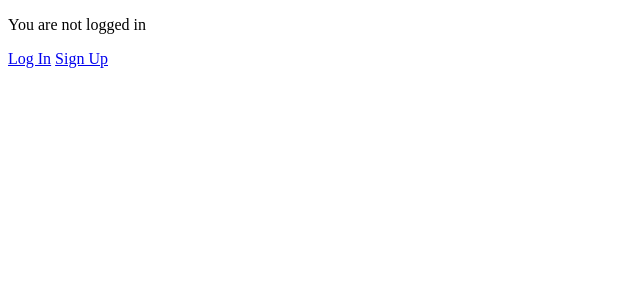
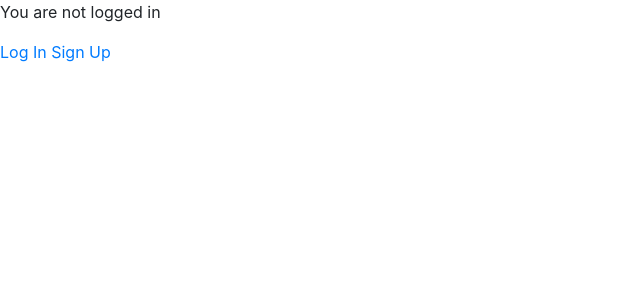
Before and after one commit to Kehvarl/dfb2, a Django app: template templates/home.html in a window 1280 px wide. Shown: the top 300 px of the page, without its empty margins (0-640 px from the left). Run offline with Django 3.2, Linux system fonts and the light colour scheme; the template is opened without the code that fills it, so the values that code supplies are empty; some libraries are stand-ins or nearby versions.

Commit message:
Add Bootstrap to template

```diff
--- a/templates/base.html
+++ b/templates/base.html
@@ -3,11 +3,17 @@
   <head>
     <meta charset="utf-8">
     <title>{% block title %}Newspaper App{% endblock title %}</title>
+    <meta name="viewport" content="width=device-width, initial-scale=1, shrink-to-fit=no">
+    <link rel="stylesheet" href="https://stackpath.bootstrapcdn.com/bootstrap/4.5.2/css/bootstrap.min.css" integrity="sha384-JcKb8q3iqJ61gNV9KGb8thSsNjpSL0n8PARn9HuZOnIxN0hoP+VmmDGMN5t9UJ0Z" crossorigin="anonymous">
   </head>
   <body>
     <main>
       {% block content %}
       {% endblock content %}
     </main>
+
+    <script src="https://code.jquery.com/jquery-3.5.1.slim.min.js" integrity="sha384-DfXdz2htPH0lsSSs5nCTpuj/zy4C+OGpamoFVy38MVBnE+IbbVYUew+OrCXaRkfj" crossorigin="anonymous"></script>
+    <script src="https://cdn.jsdelivr.net/npm/popper.js@1.16.1/dist/umd/popper.min.js" integrity="sha384-9/reFTGAW83EW2RDu2S0VKaIzap3H66lZH81PoYlFhbGU+6BZp6G7niu735Sk7lN" crossorigin="anonymous"></script>
+    <script src="https://cdn.jsdelivr.net/npm/bootstrap@4.5.3/dist/js/bootstrap.min.js" integrity="sha384-w1Q4orYjBQndcko6MimVbzY0tgp4pWB4lZ7lr30WKz0vr/aWKhXdBNmNb5D92v7s" crossorigin="anonymous"></script>
   </body>
 </html>
```
